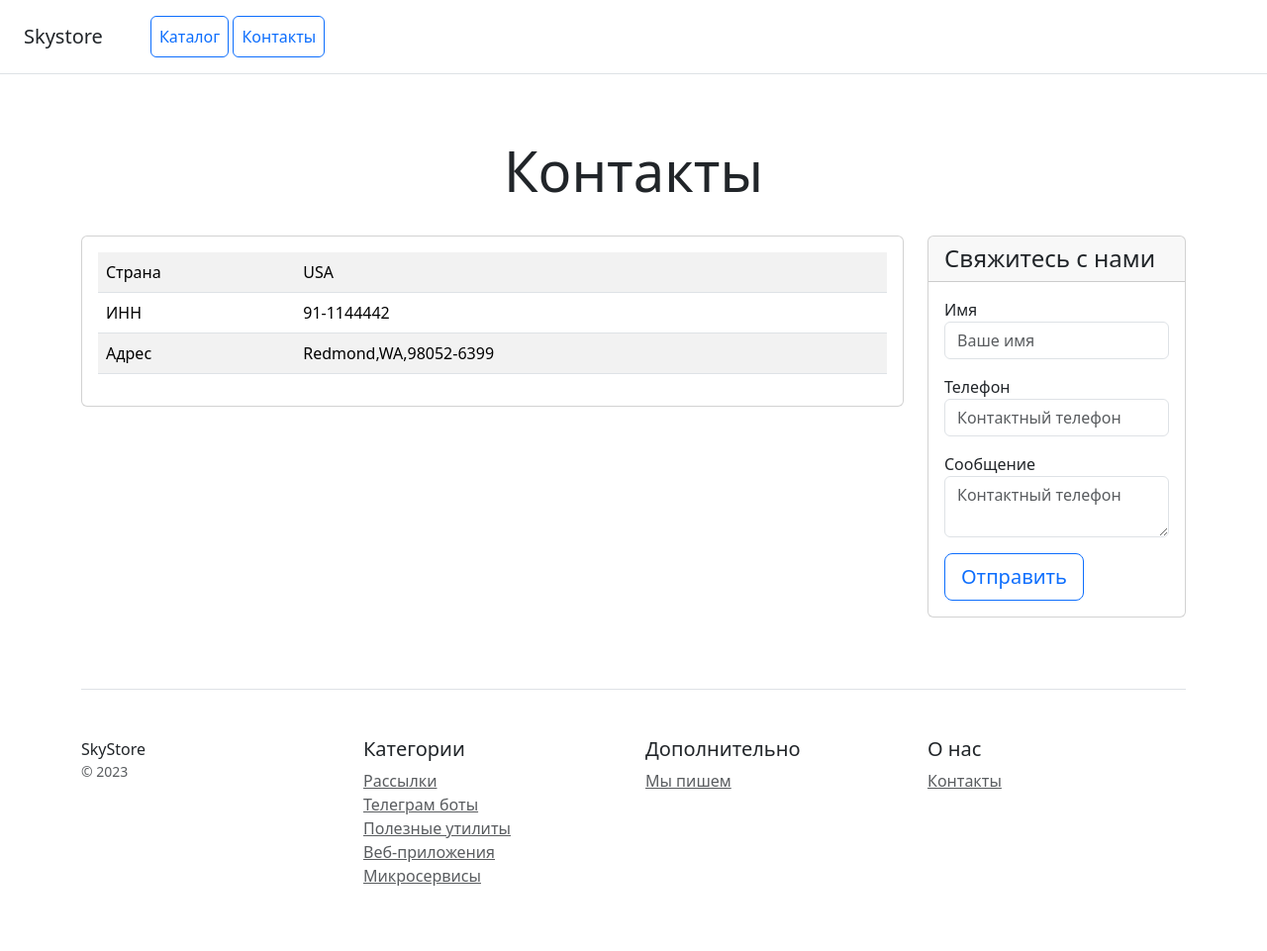
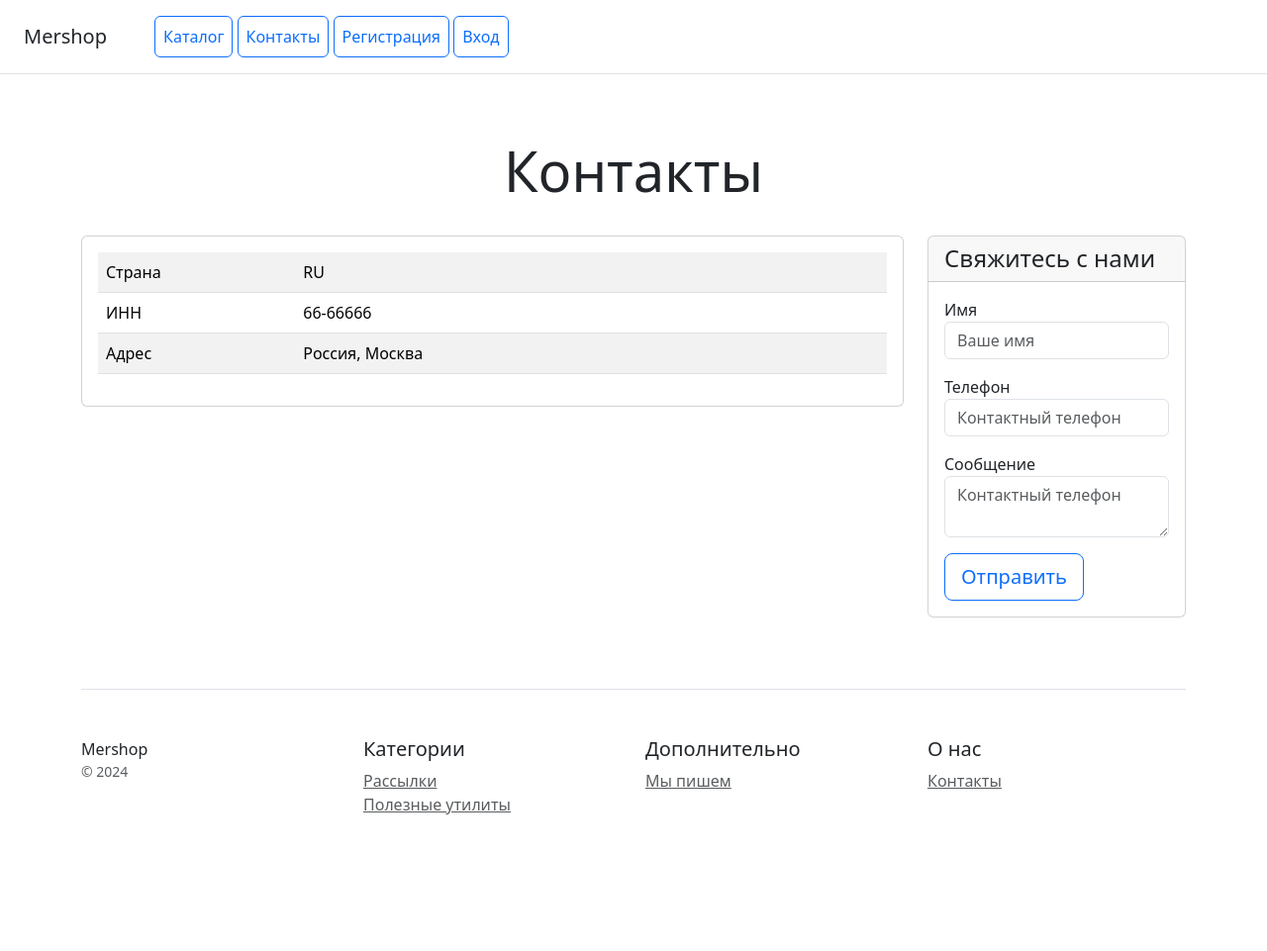
Before and after one commit to Bloodimirg/DjangoShop, a Django app: page /contacts/ in a window 1280 px wide. Shown: the whole page at 99% size. After the commit the page ends 823 px from the top, so only its background shows below. Run offline with Django 3.2, Linux system fonts and the light colour scheme; parts of the project's set-up code (start-up, migrations or seed data) failed here and were passed over.

Commit message:
include footer, inc_menu

```diff
--- a/catalog/templates/main/contacts.html
+++ b/catalog/templates/main/contacts.html
@@ -3,17 +3,11 @@
 <head>
     <meta charset="utf-8">
     <meta name="viewport" content="width=device-width, initial-scale=1">
-    <title>Skystore</title>
+    <title>Mershop</title>
     <link href="https://cdn.jsdelivr.net/npm/bootstrap@5.3.2/dist/css/bootstrap.min.css" rel="stylesheet" integrity="sha384-T3c6CoIi6uLrA9TneNEoa7RxnatzjcDSCmG1MXxSR1GAsXEV/Dwwykc2MPK8M2HN" crossorigin="anonymous">
 </head>
 <body>
-<div class="d-flex flex-column flex-md-row align-items-center p-3 px-md-4 mb-3 bg-white border-bottom box-shadow">
-    <h5 class="my-0 mr-md-auto font-weight-normal">Skystore</h5>
-    <nav class="ms-5">
-        <a class="p-2 btn btn-outline-primary" href="/">Каталог</a>
-        <a class="p-2 btn btn-outline-primary" href="/contacts/">Контакты</a>
-    </nav>
-</div>
+{% include 'includes/contacts/inc_menu.html' %}
 
 <div class="pricing-header px-3 py-3 pt-md-5 pb-md-4 mx-auto text-center">
     <h1 class="display-4">Контакты</h1>
@@ -27,15 +21,15 @@
                     <table class="table table-striped">
                         <tr>
                             <td class="w-25">Страна</td>
-                            <td>USA</td>
+                            <td>RU</td>
                         </tr>
                         <tr>
                             <td class="w-25">ИНН</td>
-                            <td>91-1144442</td>
+                            <td>66-66666</td>
                         </tr>
                         <tr>
                             <td class="w-25">Адрес</td>
-                            <td>Redmond,WA,98052-6399</td>
+                            <td>Россия, Москва</td>
                         </tr>
                     </table>
                 </div>
@@ -67,37 +61,7 @@
             </div>
         </div>
     </div>
-
-    <footer class="pt-4 my-md-5 pt-md-5 border-top">
-        <div class="row">
-            <div class="col-12 col-md">
-                SkyStore
-                <small class="d-block mb-3 text-muted">&copy; 2023</small>
-            </div>
-            <div class="col-6 col-md">
-                <h5>Категории</h5>
-                <ul class="list-unstyled text-small">
-                    <li><a class="text-muted" href="#">Рассылки</a></li>
-                    <li><a class="text-muted" href="#">Телеграм боты</a></li>
-                    <li><a class="text-muted" href="#">Полезные утилиты</a></li>
-                    <li><a class="text-muted" href="#">Веб-приложения</a></li>
-                    <li><a class="text-muted" href="#">Микросервисы</a></li>
-                </ul>
-            </div>
-            <div class="col-6 col-md">
-                <h5>Дополнительно</h5>
-                <ul class="list-unstyled text-small">
-                    <li><a class="text-muted" href="#">Мы пишем</a></li>
-                </ul>
-            </div>
-            <div class="col-6 col-md">
-                <h5>О нас</h5>
-                <ul class="list-unstyled text-small">
-                    <li><a class="text-muted" href="/contacts/">Контакты</a></li>
-                </ul>
-            </div>
-        </div>
-    </footer>
+    {% include 'footers/footer_menu.html' %}
 </div>
 
 <script src="https://cdn.jsdelivr.net/npm/bootstrap@5.3.2/dist/js/bootstrap.bundle.min.js" integrity="sha384-C6RzsynM9kWDrMNeT87bh95OGNyZPhcTNXj1NW7RuBCsyN/o0jlpcV8Qyq46cDfL" crossorigin="anonymous"></script>
```
